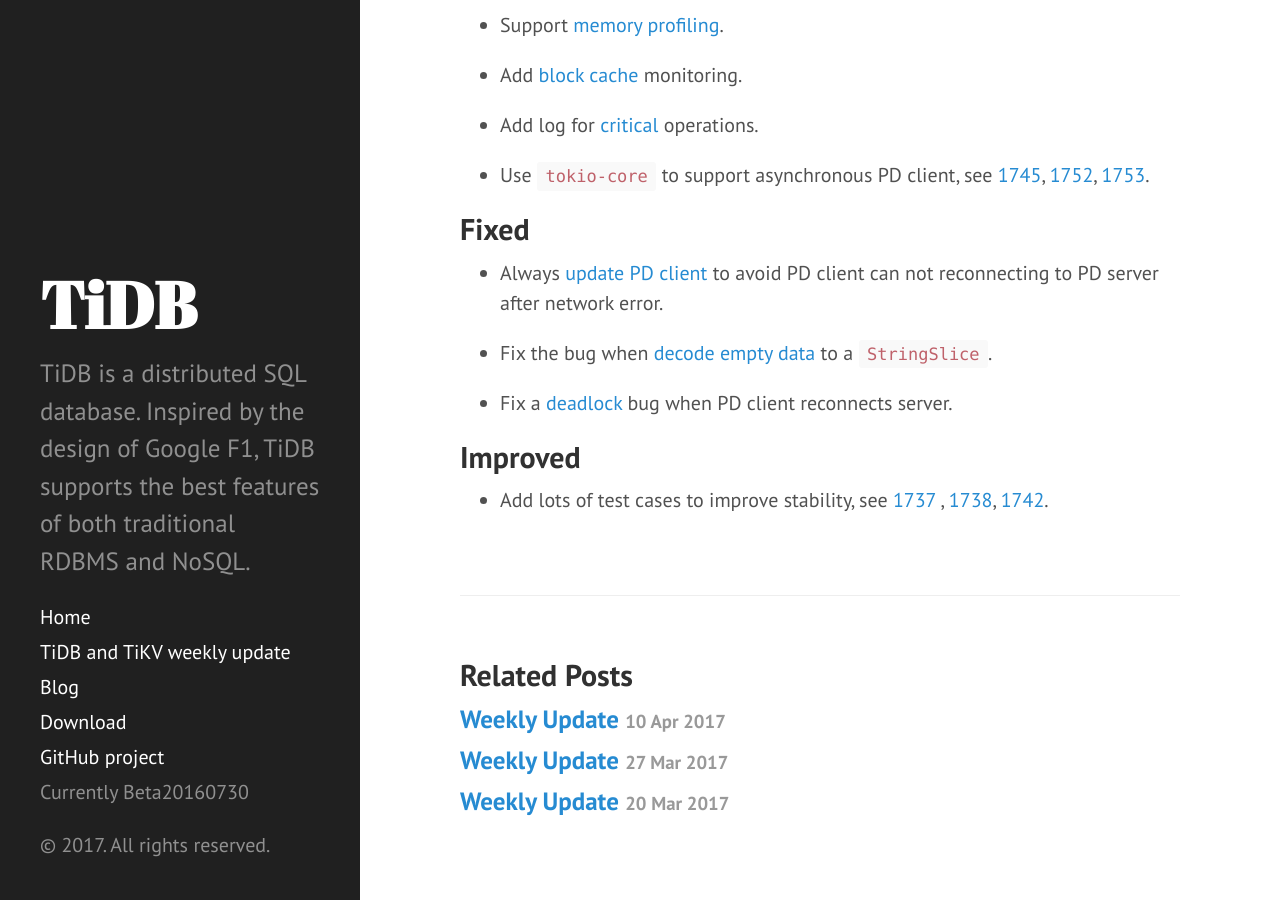
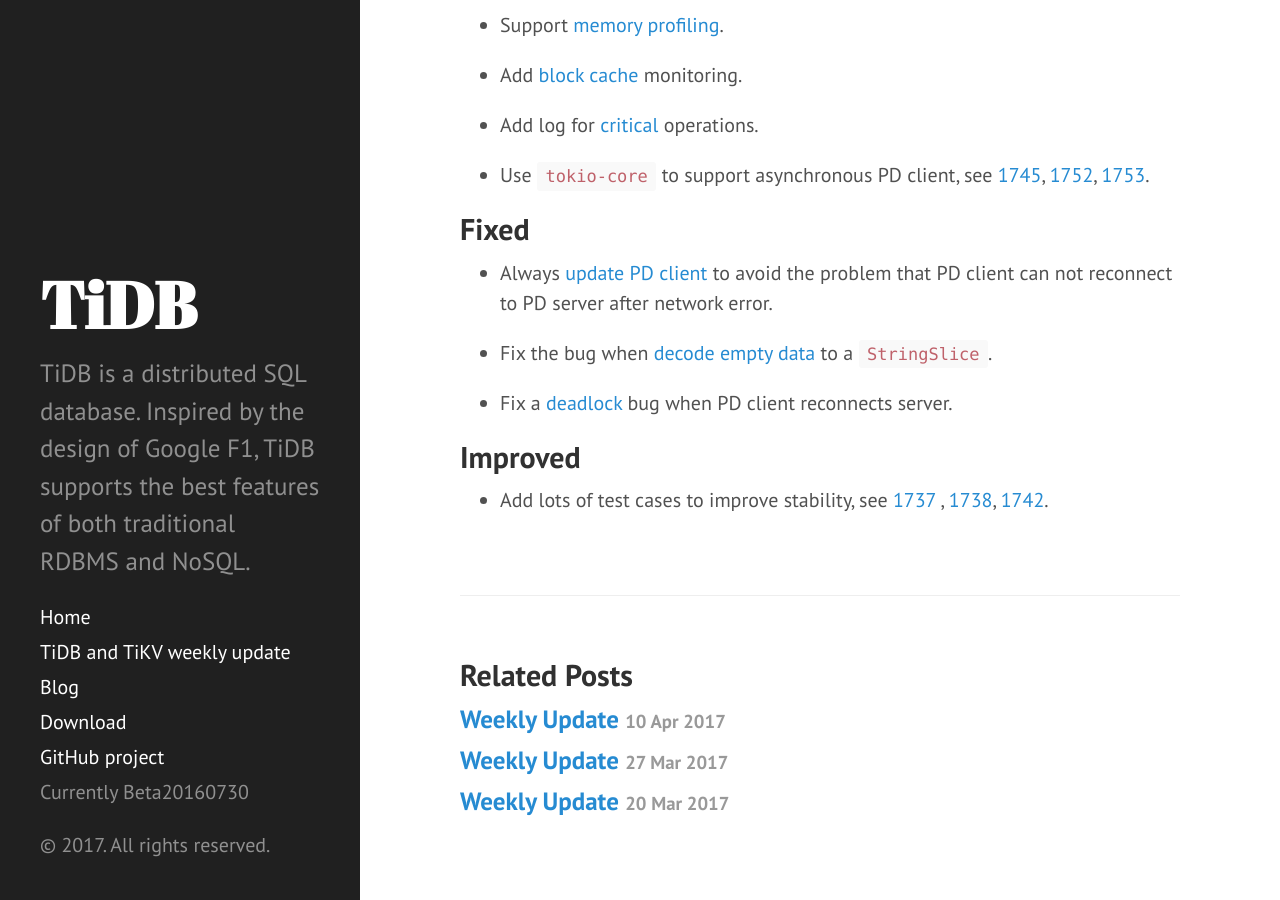
Before and after one commit to pingcap/weekly, a Jekyll site: the page built from _posts/2017-04-17-tidb-weekly.md, in a window 1280 px wide and 900 px high, scrolled down 1725 px. Built offline with Jekyll 4.4.1, drawn with Linux system fonts in a browser that asks for light colours.

Commit message:
Update 2017-04-17-tidb-weekly.md

```diff
--- a/_posts/2017-04-17-tidb-weekly.md
+++ b/_posts/2017-04-17-tidb-weekly.md
@@ -74,7 +74,7 @@
 
 ## Fixed
 
-* Always [update PD client](https://github.com/pingcap/tikv/pull/1759) to avoid PD client can not reconnecting to PD server after network error.
+* Always [update PD client](https://github.com/pingcap/tikv/pull/1759) to avoid the problem that PD client can not reconnect to PD server after network error.
 
 * Fix the bug when [decode empty data](https://github.com/pingcap/pd/pull/617) to a `StringSlice`.
 
```
